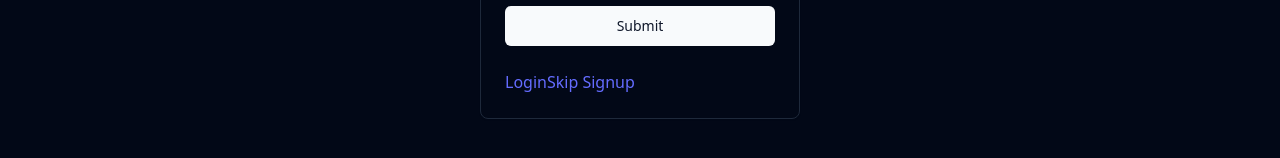
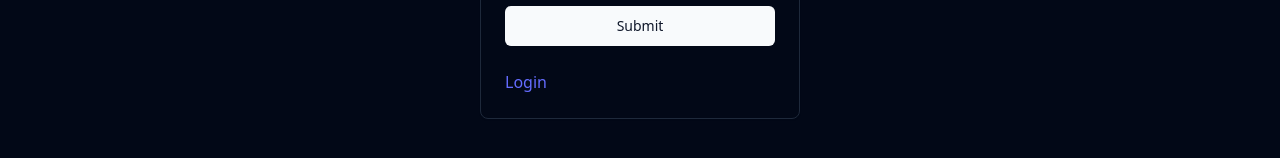
Before and after one commit to lernEarnBurn/blog-site, a React (Vite) app in the folder creater-interface/: page /sign-up in a window 1280 px wide. Shown: the part 478-636 px from the top of the page. Built offline with nearby package versions, Linux system fonts and the light colour scheme.

Commit message:
eliminate skip login option

```diff
--- a/creater-interface/src/components/LoginForm.tsx
+++ b/creater-interface/src/components/LoginForm.tsx
@@ -83,7 +83,6 @@ export function LoginForm(props: loginFormProps){
           </CardContent>
           <CardFooter className='flex justify-between'>
             <Link to="/sign-up">Sign Up</Link>
-            <Link to="/blogs">Skip Login</Link>
           </CardFooter>
       </Card>
     </div>
--- a/creater-interface/src/components/SignupForm.tsx
+++ b/creater-interface/src/components/SignupForm.tsx
@@ -116,7 +116,6 @@ export function SignupForm(props: signUpFormProps) {
         </CardContent>
         <CardFooter>
           <Link to="/log-in">Login</Link>
-          <Link to="/blogs">Skip Signup</Link>
         </CardFooter>
       </Card>
     </div>
```
